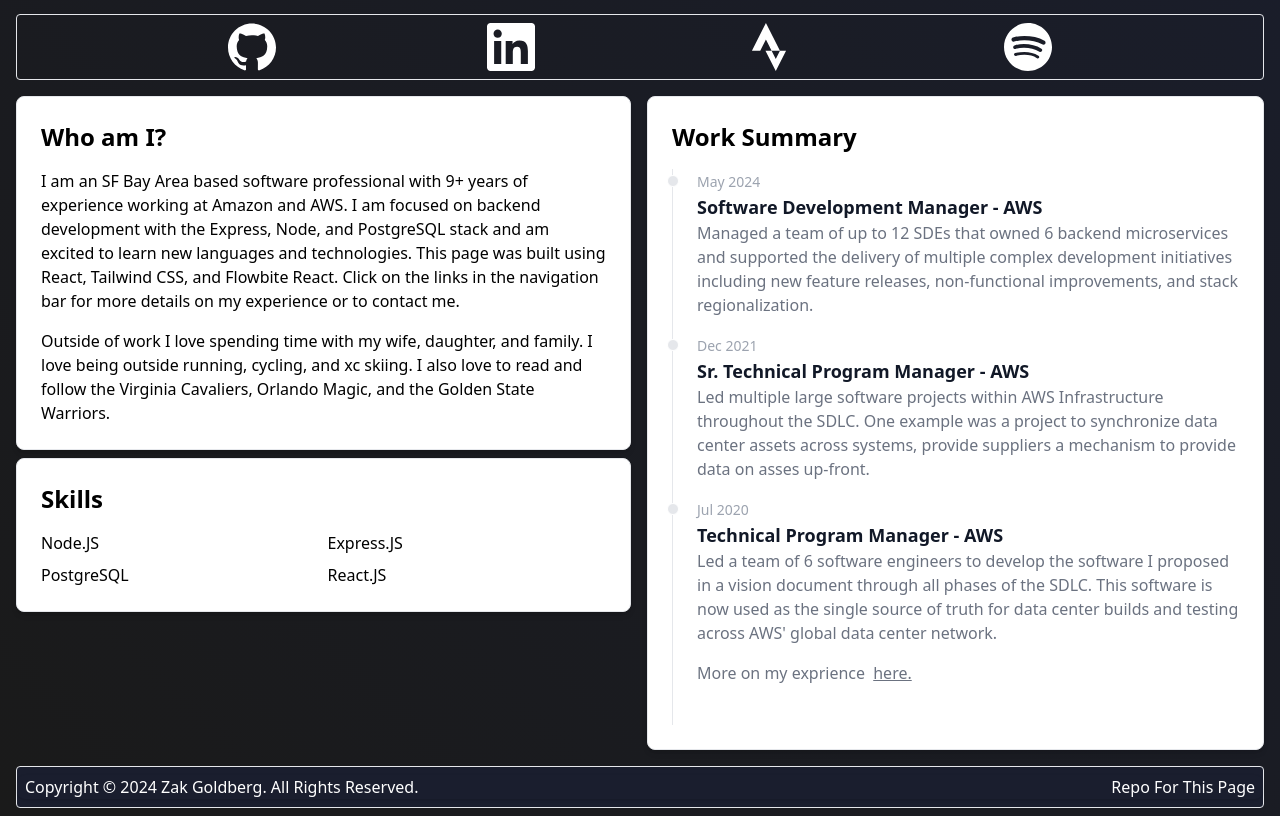
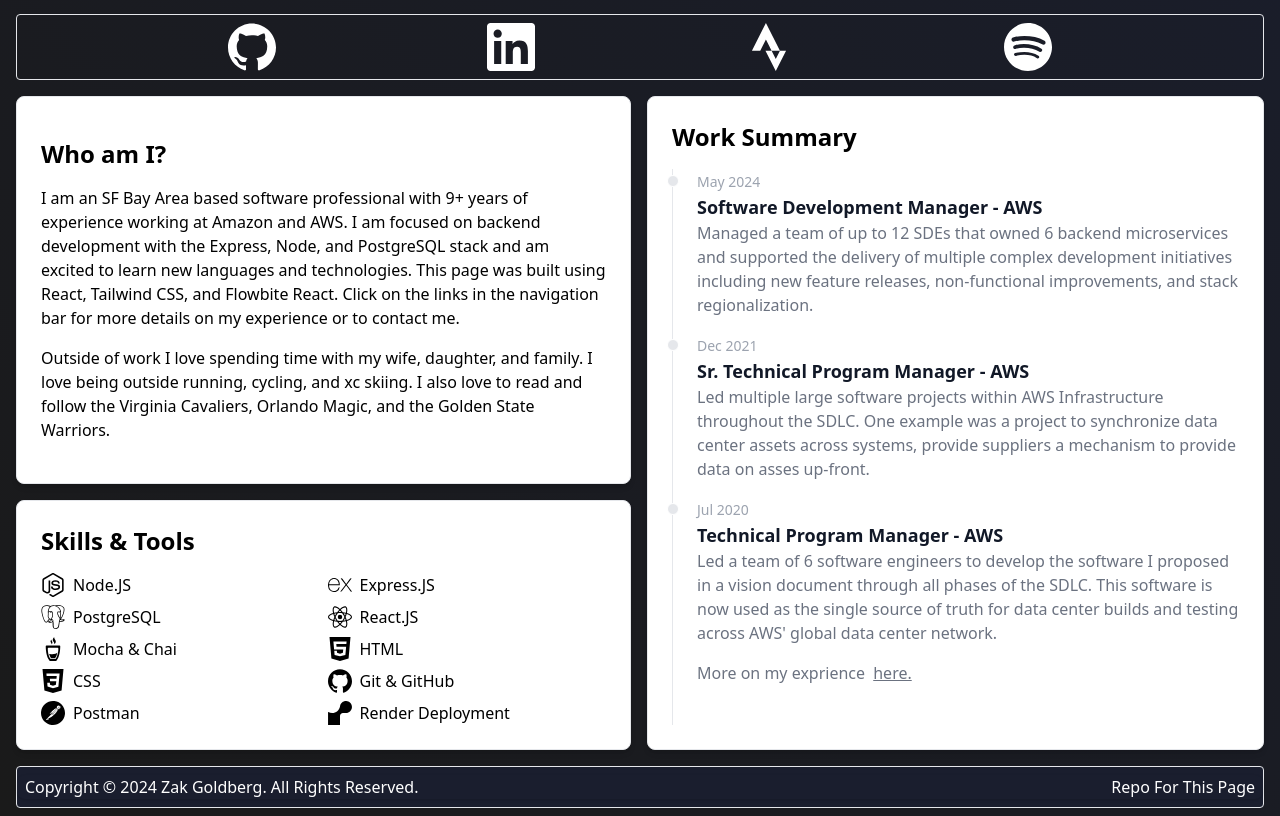
Before and after one commit to zak-goldberg/zak-goldberg-dev, a React (Vite) app: page / in a window 1280 px wide. Shown: the part 571-1387 px from the top of the page. Built offline with nearby package versions, Linux system fonts and the light colour scheme.

Commit message:
Added skills section to home page.

```diff
--- a/package.json
+++ b/package.json
@@ -14,7 +14,8 @@
     "lucide-react": "^0.453.0",
     "react": "^18.3.1",
     "react-dom": "^18.3.1",
-    "react-router-dom": "^6.27.0"
+    "react-router-dom": "^6.27.0",
+    "simple-icons": "^13.15.0"
   },
   "devDependencies": {
     "@eslint/js": "^9.13.0",
--- a/src/components/home-page-content.jsx
+++ b/src/components/home-page-content.jsx
@@ -1,5 +1,17 @@
 import { Card, Timeline, TimelineContent } from "flowbite-react";
 import { Link } from "react-router-dom";
+import {
+  ReactIcon,
+  PsqlIcon,
+  NodeIcon,
+  ExpressIcon,
+  HtmlIcon,
+  CssIcon,
+  PostmanIcon,
+  GitIcon,
+  MochaIcon,
+  RenderIcon
+} from "./si-icons";
 
 const HomePageContent = () => {
   return (
@@ -86,32 +98,68 @@
       </section>
       <section id="about-me-cards" className="container mx-auto py-2 px-4">
         <div className="flex flex-col gap-4 md:flex md:flex-row">
-          <div className="flex-1 flex flex-col gap-2">
-            <Card className="h-fit">
+          <div className="flex-1 flex flex-col gap-4">
+            <Card className="h-full">
                 <h3 className="text-2xl font-bold">Who am I?</h3>
                 <p>
-                I am an SF Bay Area based software professional with 9+ years of
-                experience working at Amazon and AWS. I am focused on backend
-                development with the Express, Node, and PostgreSQL stack and am
-                excited to learn new languages and technologies. This page was
-                built using React, Tailwind CSS, and Flowbite React. Click on
-                the links in the navigation bar for more details on my
-                experience or to contact me.
+                  I am an SF Bay Area based software professional with 9+ years
+                  of experience working at Amazon and AWS. I am focused on
+                  backend development with the Express, Node, and PostgreSQL
+                  stack and am excited to learn new languages and technologies.
+                  This page was built using React, Tailwind CSS, and Flowbite
+                  React. Click on the links in the navigation bar for more
+                  details on my experience or to contact me.
                 </p>
                 <p>
-                Outside of work I love spending time with my wife, daughter, and
-                family. I love being outside running, cycling, and xc skiing. I
-                also love to read and follow the Virginia Cavaliers, Orlando
-                Magic, and the Golden State Warriors.
+                  Outside of work I love spending time with my wife, daughter,
+                  and family. I love being outside running, cycling, and xc
+                  skiing. I also love to read and follow the Virginia Cavaliers,
+                  Orlando Magic, and the Golden State Warriors.
                 </p>
             </Card>
-            <Card>
-              <h3 className="text-2xl font-bold">Skills</h3>
+            <Card className="h-fit flex justify-start">
+              <h3 className="text-2xl font-bold">Skills & Tools</h3>
               <div className="grid grid-cols-2 gap-2" id="skills-container">
+                <div className="flex gap-2">
+                  <NodeIcon />
                   <span>Node.JS</span>
+                </div>
+                <div className="flex gap-2">
+                  <ExpressIcon />
                   <span>Express.JS</span>
+                </div>
+                <div className="flex gap-2">
+                  <PsqlIcon />
                   <span>PostgreSQL</span>
+                </div>
+                <div className="flex gap-2">
+                  <ReactIcon />
                   <span>React.JS</span>
+                </div>
+                <div className="flex gap-2">
+                  <MochaIcon />
+                  <span>Mocha & Chai</span>
+                </div>
+                <div className="flex gap-2">
+                  <HtmlIcon />
+                  <span>HTML</span>
+                </div>
+                <div className="flex gap-2">
+                  <CssIcon />
+                  <span>CSS</span>
+                </div>
+                <div className="flex gap-2">
+                  <GitIcon />
+                  <span>Git & GitHub</span>
+                </div>
+                <div className="flex gap-2">
+                  <PostmanIcon />
+                  <span>Postman</span>
+                </div>
+                <div className="flex gap-2">
+                  <RenderIcon />
+                  <span>Render Deployment</span>
+                </div>
               </div>
             </Card>
           </div>
--- /dev/null
+++ b/src/components/si-icons.jsx
@@ -0,0 +1,184 @@
+import {
+  siReact,
+  siNodedotjs,
+  siPostgresql,
+  siExpress,
+  siGithub,
+  siMocha,
+  siPostman,
+  siHtml5,
+  siCss3,
+  siRender
+} from "simple-icons";
+
+const ReactIcon = () => {
+  return (
+    <div>
+      <svg
+        role="img"
+        viewBox="0 0 24 24"
+        xmlns="http://www.w3.org/2000/svg"
+        width="24"
+        height="24"
+        fill="black"
+      >
+        <path d={siReact.path} />
+      </svg>
+    </div>
+  );
+};
+
+const NodeIcon = () => {
+  return (
+    <div>
+      <svg
+        role="img"
+        viewBox="0 0 24 24"
+        xmlns="http://www.w3.org/2000/svg"
+        width="24"
+        height="24"
+        fill="black"
+      >
+        <path d={siNodedotjs.path} />
+      </svg>
+    </div>
+  );
+};
+
+const PsqlIcon = () => {
+  return (
+    <div>
+      <svg
+        role="img"
+        viewBox="0 0 24 24"
+        xmlns="http://www.w3.org/2000/svg"
+        width="24"
+        height="24"
+        fill="black"
+      >
+        <path d={siPostgresql.path} />
+      </svg>
+    </div>
+  );
+};
+
+const ExpressIcon = () => {
+  return (
+    <div>
+      <svg
+        role="img"
+        viewBox="0 0 24 24"
+        xmlns="http://www.w3.org/2000/svg"
+        width="24"
+        height="24"
+        fill="black"
+      >
+        <path d={siExpress.path} />
+      </svg>
+    </div>
+  );
+};
+
+const GitIcon = () => {
+  return (
+    <div>
+      <svg
+        role="img"
+        viewBox="0 0 24 24"
+        xmlns="http://www.w3.org/2000/svg"
+        width="24"
+        height="24"
+        fill="black"
+      >
+        <path d={siGithub.path} />
+      </svg>
+    </div>
+  );
+};
+
+const PostmanIcon = () => {
+  return (
+    <div>
+      <svg
+        role="img"
+        viewBox="0 0 24 24"
+        xmlns="http://www.w3.org/2000/svg"
+        width="24"
+        height="24"
+        fill="black"
+      >
+        <path d={siPostman.path} />
+      </svg>
+    </div>
+  );
+};
+
+const HtmlIcon = () => {
+  return (
+    <div>
+      <svg
+        role="img"
+        viewBox="0 0 24 24"
+        xmlns="http://www.w3.org/2000/svg"
+        width="24"
+        height="24"
+        fill="black"
+      >
+        <path d={siHtml5.path} />
+      </svg>
+    </div>
+  );
+};
+
+const CssIcon = () => {
+  return (
+    <div>
+      <svg
+        role="img"
+        viewBox="0 0 24 24"
+        xmlns="http://www.w3.org/2000/svg"
+        width="24"
+        height="24"
+        fill="black"
+      >
+        <path d={siCss3.path} />
+      </svg>
+    </div>
+  );
+};
+
+const MochaIcon = () => {
+  return (
+    <div>
+      <svg
+        role="img"
+        viewBox="0 0 24 24"
+        xmlns="http://www.w3.org/2000/svg"
+        width="24"
+        height="24"
+        fill="black"
+      >
+        <path d={siMocha.path} />
+      </svg>
+    </div>
+  );
+};
+
+const RenderIcon = () => {
+  return (
+    <div>
+      <svg
+        role="img"
+        viewBox="0 0 24 24"
+        xmlns="http://www.w3.org/2000/svg"
+        width="24"
+        height="24"
+        fill="black"
+      >
+        <path d={siRender.path} />
+      </svg>
+    </div>
+  );
+};
+
+export { ReactIcon, NodeIcon, PsqlIcon, ExpressIcon, CssIcon, PostmanIcon, GitIcon, HtmlIcon, MochaIcon, RenderIcon };
```
Also changed, not shown: 1 other file (tests, documents, lock files or other folders). Lines whose indentation alone changed are shown as unchanged.
